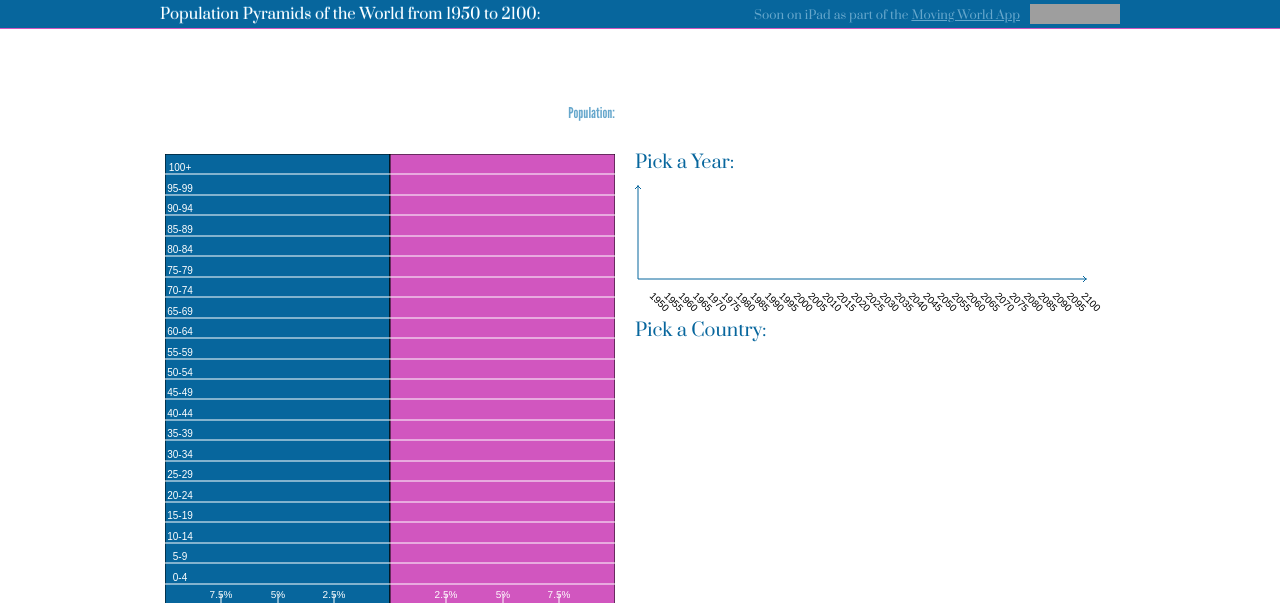
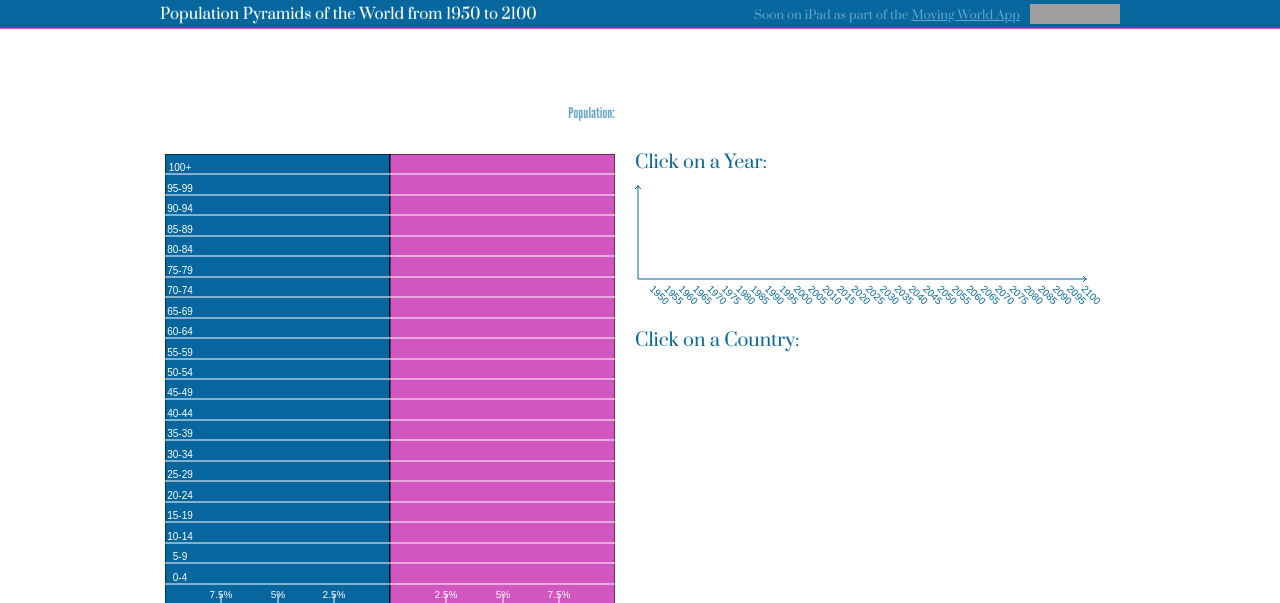
Before and after one commit to madewulf/PopulationPyramid.net, a Flask app: template templates/index.html in a window 1280 px wide. Shown: the top 603 px of the page. Run offline with Flask 2, Linux system fonts and the light colour scheme; the template is opened without the code that fills it, so the values that code supplies are empty; some libraries are stand-ins or nearby versions; grey boxes are pictures that could not be loaded.

Commit message:
if it was not for IE, I would consider this thing to be done

```diff
--- a/static/css/base.css
+++ b/static/css/base.css
@@ -84,7 +84,7 @@
 
 #canvas_container2 {
     width: 480px;
-    padding-bottom:10px;
+    padding-bottom:20px;
 
 }
 
@@ -258,3 +258,12 @@
     line-height: 1.2em;
     font-size: 0.8em;
 }
+#clickOnACountry
+{
+    float:left;
+
+}
+.pointer
+{
+    cursor: pointer;
+}
--- a/static/js/pyramid.js
+++ b/static/js/pyramid.js
@@ -14,8 +14,12 @@
     ageLabels,
     currentCountryData,
     pyramidClickZones,
-    cross,
-    axes;
+    crossSet,
+    axes,
+    previousCountry,
+    previousYear,
+    yearsDict,
+    yearsSet;
 
 /*variables used for the population size graph*/
 var curvePadding;
@@ -60,7 +64,9 @@
 }
 
 window.onpopstate = function (event) {
-    // alert("location: " + document.location + ", state: " + JSON.stringify(event.state));
+    var state = event.state;
+    currentCountry = state.currentCountry;
+    currentYear = state.currentYear;
 };
 
 
@@ -87,6 +93,7 @@
         rect.attr({fill:'#fff', 'fill-opacity':'0.0',stroke:'#fff','stroke-opacity':'0.0'})
         $(rect.node).attr("index",l-i-1);
         $(rect.node).hover(getHoverHandlerPyramid(rect));
+
         $(rect.node).mouseout(function(event){
             if (pyramidLabelSet)
                 pyramidLabelSet.remove();
@@ -110,35 +117,40 @@
 }
 
 
-function setLabels()
+function formatPopSizeString(popSize)
 {
-    $('#currentYear').text(currentYear);
-    currentCountryName = countriesHumanNames[currentCountry];
-    $("#currentCountry").text(currentCountryName);
-    var pop = populations[currentCountry][currentYear]*1000+'';
+    var pop = popSize*1000+'';
     var stringPop="";
     for (var i = 0, l = pop.length; i < l; i++) {
           if ((l - i) % 3 === 0 && i !== 0) {
               stringPop += ".";
           }
         stringPop += pop.charAt(i);
+      }
+    return stringPop;
+}
 
-      }
-      $('#tot_pop').text(stringPop);
+function setTopLabels()
+{
+    $('#currentYear').text(currentYear);
+    currentCountryName = countriesHumanNames[currentCountry];
+    $("#currentCountry").text(currentCountryName);
+    var stringPop = formatPopSizeString(populations[currentCountry][currentYear]);
+    $('#tot_pop').text(stringPop);
 }
 
 function changeUrl() {
     _gaq.push(['_trackEvent', 'country', currentCountry]);
     _gaq.push(['_trackEvent', 'year', currentYear + ""]);
     _gaq.push(['_trackEvent', 'country-year', currentCountry + "-" + currentYear]);
-    if (history.pushState())
-        history.pushState({"coucou":"coucou"}, "", "/" + currentCountry + "/" + currentYear);
+    if (history.pushState)
+        history.pushState({"currentYear":previousYear,"currentCountry":previousCountry}, "", "/" + currentCountry + "/" + currentYear);
 
 }
 
 function changePyramidInfo()
 {
-    setLabels();
+    setTopLabels();
     changeUrl();
 }
 
@@ -211,44 +223,48 @@
 }
 
 
-
-function getHoverHandler(rect)
+function getHoverHandlerPopGraph(rect)
 {
     return function(event)
           {
              //rect.animate({"fill":"#07669d",'fill-opacity':'0.8'},333);
               var year =  $(rect.node).attr("year")
               drawCrossOnPopGraph(year);
-             $("#"+year).addClass("temp_selected_link");
+              yearsDict[year].attr({fill:'#D156BF',fontWeight:'bold'});
               rect.toFront();
           }
 }
 
-function getMouseoutHandler(rect)
+function getMouseoutHandlerPopGraph(rect)
 {
     return function(event)
           {
               drawCrossOnPopGraph(currentYear);
               var year = $(rect.node).attr("year");
-
+              if (year != currentYear)
+                  yearsDict[year].attr({fill:'#07669d',fontWeight:'bold'});
               if (year!=currentYear)
                 $("#"+year).removeClass("temp_selected_link");
           }
 }
 
-function getClickHandler(rect)
+function onYearPicked(year)
+{
+    previousYear = currentYear;
+    currentYear = year;
+    yearsSet.attr({fill:'#07669d'});
+    yearsDict[year].attr({fill:'#D156BF',fontWeight:'bold'});
+    var p2 = generatePath( );
+    c.animate({path:p2}, 1000);
+    changePyramidInfo();
+}
+
+function getClickHandlerPopGraph(rect)
 {
     return function(event)
             {
-                $("#"+currentYear).removeClass("temp_selected_link");
-                currentYear = $(rect.node).attr("year");
-
-                $(".year_link").removeClass("selected_link");
-                $("#"+currentYear).addClass("selected_link");
-                $('#currentYear').text(year);
-                var p2 = generatePath( );
-                c.animate({path:p2}, 1000);
-                changePyramidInfo();
+                var year = $(rect.node).attr("year");
+                onYearPicked(year);
             }
 }
 
@@ -265,10 +281,17 @@
        var y = (1- ((currentPopValue) /spanP))*useableHeight +curvePadding/2 ;
        x = index*spacing + curvePadding;
        var crossPath = "M  "+curvePadding + ' '  + y + "H" + (useableWidth + curvePadding) + "M " + x  +" " + curvePadding +  " V" + (useableHeight+curvePadding);
-       if (cross )
-           cross.remove();
-       cross = paper2.path(crossPath);
+       if (crossSet )
+           crossSet.remove();
+       var cross = paper2.path(crossPath);
        cross.attr({stroke:'#07669d', 'stroke-width':1,'stroke-opacity':'0.2','stroke-dasharray': "-"});
+    var xt = x +35;
+    var yt = y<60?y +10:y-10;
+    var t = paper2.text(452 -30  ,yt,formatPopSizeString(currentPopValue));
+    t.attr({fill:'#07669d','font': '10px Helvetica, Arial'});
+    crossSet = paper2.set();
+    crossSet.push(cross);
+    crossSet.push(t);
 }
 
 function drawPopulationCurve()
@@ -338,26 +361,27 @@
     axes = paper2.path(axesPath);
     axes.attr({stroke:'#07669d', 'stroke-width':1});
 
-
-
     /*click zones*/
+    yearsDict = {};
+    yearsSet = paper2.set();
     for (var i=0;i<l;i++)
     {
         year = years[i];
         x = (i+1/2)*spacing + curvePadding;
-       var rect =  paper2.rect(x,0,spacing, curveHeight);
+       var rect =  paper2.rect(x,0,spacing, curveHeight+25);
        rect.attr({fill:'#f0f', 'fill-opacity':'0.0',stroke:'#fff','stroke-opacity':'0.0'})
        $(rect.node).attr("year",year);
-       $(rect.node).hover(getHoverHandler(rect));
-       $(rect.node).click(getClickHandler(rect));
-       $(rect.node).mouseout(getMouseoutHandler(rect));
-
-       var t = paper2.text((i+1)*spacing+10 ,curveHeight+20,year);
+       $(rect.node).hover(getHoverHandlerPopGraph(rect));
+       $(rect.node).click(getClickHandlerPopGraph(rect));
+       $(rect.node).mouseout(getMouseoutHandlerPopGraph(rect));
+        $(rect.node).attr("class","pointer");
+       var t = paper2.text((i+1)*spacing+10 ,curveHeight+13,year);
        t.attr({transform: "r" +(45)});
 
+       yearsDict[year]=t;
+       yearsSet.push(t);
     }
-
-
+    yearsSet.attr({fill:'#07669d','font': '10px Helvetica, Arial'});
 }
 $(function () {
     $(".countryList").hide();
@@ -372,9 +396,6 @@
             ageLabels = mainData.ageLabels;
         drawPyramidCanvas();
         drawPopGraphCanvas();
-
-
-
         $.getJSON("/static/data/generated/" + currentCountry + ".json", function (data) {
                   currentCountryData = data;
                   var p1 = generatePath( );
@@ -383,7 +404,7 @@
                   drawPopulationCurve();
                   pyramidClickZones.toFront();
                   drawCrossOnPopGraph(currentYear);
-                  setLabels();
+                  setTopLabels();
               });
     });
 
@@ -400,6 +421,7 @@
 
     $(".country_link").click(function (event) {
            event.preventDefault();
+           previousCountry = currentCountry;
            currentCountry = $(this).attr("id");
         $(".country_link").removeClass("selected_link");
               $(this).addClass("selected_link");
--- a/templates/index.html
+++ b/templates/index.html
@@ -18,8 +18,8 @@
 
     <meta charset="utf-8"/>
     <META name="description"
-          content="Visualization of the population pyramids of the world, based on the United Nations data."/>
-    <META name="keywords" content="Population, Pyramid, Demographics, Visualization"/>
+          content="Visualization of the population pyramids of the world, based on the United Nations data. {{currentCountryName}} -{{currentYear}} "/>
+    <META name="keywords" content="{{currentCountryName}},{{currentYear}}, Population, Pyramid, Demographics, Visualization"/>
 
 
     <link href='http://fonts.googleapis.com/css?family=Ubuntu:400italic|Prata' rel='stylesheet' type='text/css'>
@@ -40,7 +40,6 @@
             var s = document.getElementsByTagName('script')[0];
             s.parentNode.insertBefore(ga, s);
         })();
-
     </script>
     <script type="text/javascript">
         var currentCountry = "{{currentCountry }}";
@@ -56,7 +55,7 @@
     padding: 5px 0 5px 0; border-bottom:solid #D156BF 1px;">
 
     <div style="width:960px; margin:auto;">
-        <h1 style="padding:0 0 0 0px;text-shadow: 0px -1px 0 #3796CA;width:400px;">Population Pyramids of the World from 1950 to 2100: </h1>
+        <h1 style="padding:0 0 0 0px;text-shadow: 0px -1px 0 #3796CA;width:400px;">Population Pyramids of the World from 1950 to 2100</h1>
         <!--<div style="float:right; margin-top:-19px;"><g:plusone size="medium" annotation="inline" width="120" href="http://populationpyramid.net"></g:plusone>
         </div>-->
         <div style="float:right; margin-top:-19px;"><iframe src="//www.facebook.com/plugins/like.php?href=http%3A%2F%2Fpopulationpyramid.net&amp;send=false&amp;layout=button_count&amp;width=90&amp;show_faces=true&amp;action=like&amp;colorscheme=light&amp;font=verdana&amp;height=20&amp;appId=205567582820738" scrolling="no" frameborder="0" style="border:none; overflow:hidden; width:90px; height:20px;" allowTransparency="true"></iframe></div>
@@ -88,7 +87,7 @@
             <div id="canvas_container"></div>
         </div>
         <div id="right_content_div">
-        <h3>Pick a Year:</h3>
+        <h3>Click on a Year:</h3>
         <div id="curve_div">
             <div id="canvas_container2"></div>
         </div>
@@ -99,7 +98,7 @@
                 </div>
                 {%endfor%}
         </div>
-        <h3>Pick a Country:</h3>
+        <h3 id="clickOnACountry">Click on a Country:</h3>
 
         <div id="countriesTabs" style="clear:both;">
             <ul>
@@ -119,16 +118,8 @@
             </div>
             {%endfor%}
         </div>
-
-
-
         </div> <!-- closing right content div-->
     </div>
-    <!--<div id="link">
-        <div id="url_div">
-            Link: <a href="" id="page_url"><span id="url"></span></a>
-        </div>
-    </div>-->
     <div id="footer">
         <p>
            Visualization by <a href="http://multitasked.net">Martin De Wulf</a> (<a href="http://twitter.com/madewulf">@madewulf</a>) &mdash;
```
